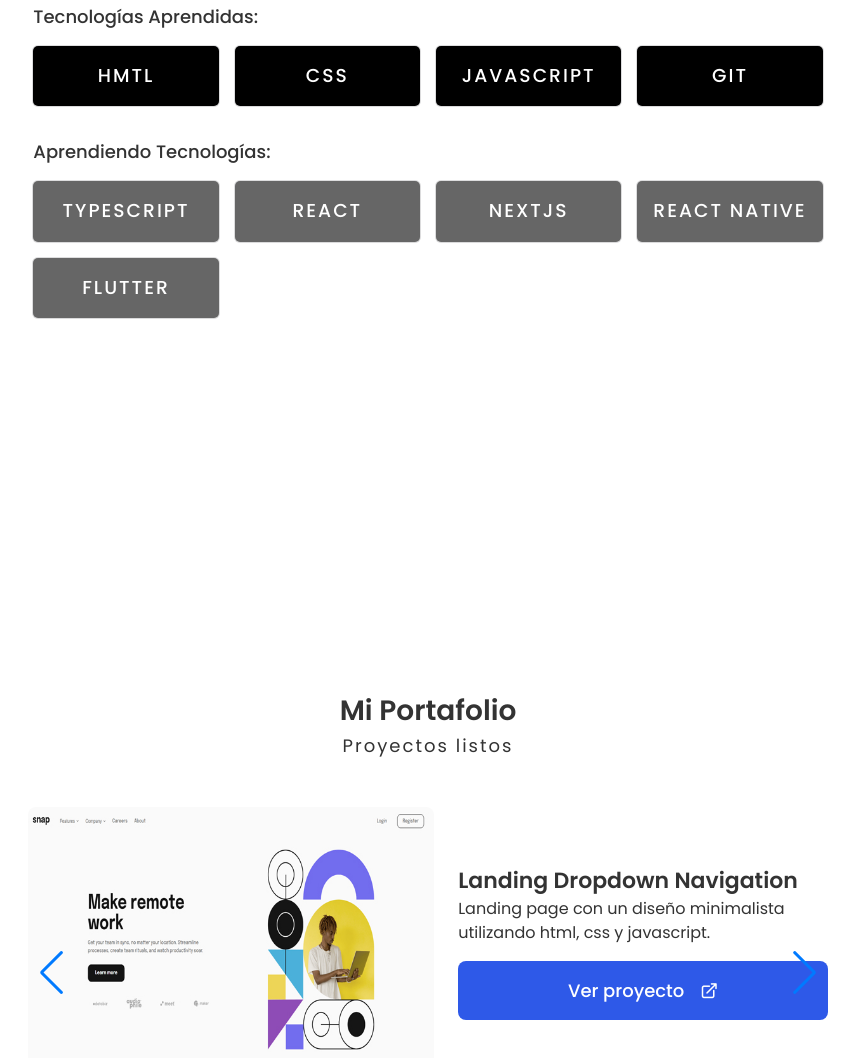
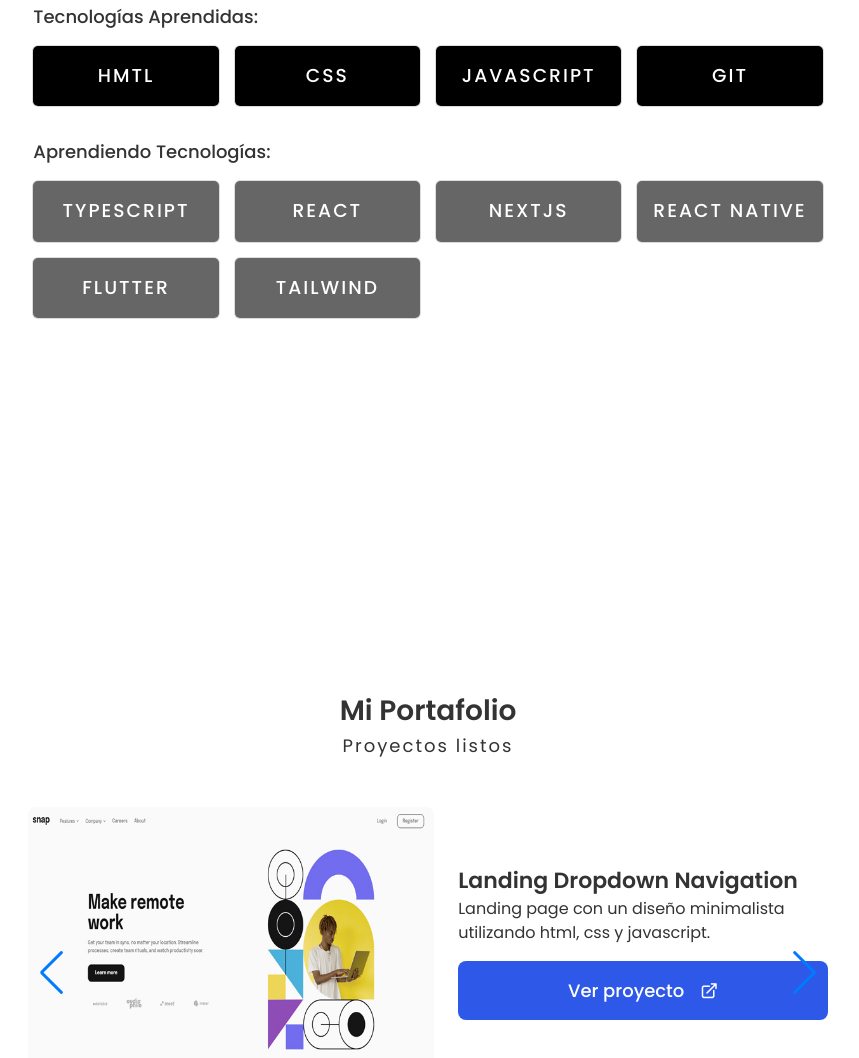
Before and after one commit to Adames1/portfolio-adames.io, a plain HTML site: page index.html in a window 1280 px wide. Shown: the part 1886-2944 px from the top of the page, without its empty margins (212-1071 px from the left). Drawn offline with nearby package versions, Linux system fonts and the light colour scheme.

Commit message:
Add skill tailwind.

```diff
--- a/index.html
+++ b/index.html
@@ -176,6 +176,9 @@
                             <div class="card-skill">
                                 <h3>FLUTTER</h3>
                             </div>
+                            <div class="card-skill">
+                                <h3>TAILWIND</h3>
+                            </div>
                         </div>
                     </div>
                 </div>
```
